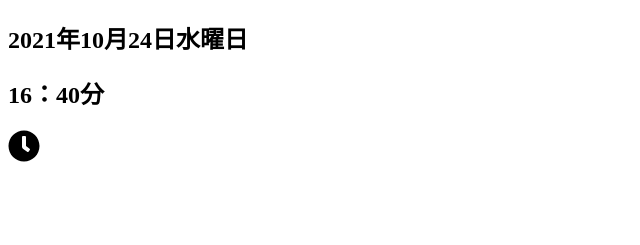
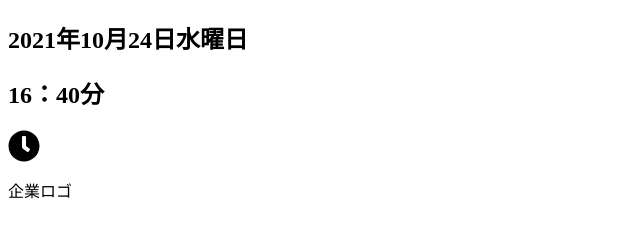
Before and after one commit to sum16/attendance_app_for_react, a React (Create React App) app: page / in a window 1280 px wide. Shown: the top 245 px of the page, without its empty margins (0-640 px from the left). Built offline with nearby package versions, Linux system fonts and the light colour scheme.

Commit message:
atoms/企業ロゴの作成

```diff
--- a/src/App.js
+++ b/src/App.js
@@ -1,6 +1,7 @@
 import { useState } from "react";
 import { AttendanceAndLeavingBtton } from "./components/Atoms/Button/AttendanceAndLeavingBtton"
 import { WatchIcon } from "./components/Atoms/Icons/WatchIcon";
+import { CorporateLogo } from "./components/Atoms/Logo/CorporateLogo";
 import { TimesOfDay } from "./components/Atoms/TimesOfDay/TimesOfDay";
 
 function App() {
@@ -15,6 +16,7 @@ return (
     <AttendanceAndLeavingBtton ChangeWorkingFlag={ChangeWorkingFlag} workingFlg={workingFlg} />
     <TimesOfDay />
     <WatchIcon />
+    <CorporateLogo />
   </div>
 );
 }
--- /dev/null
+++ b/src/components/Atoms/Logo/CorporateLogo.jsx
@@ -0,0 +1,7 @@
+export const CorporateLogo = () => {
+  return(
+    <>
+      <p>企業ロゴ</p>
+    </>
+  )
+}
```
